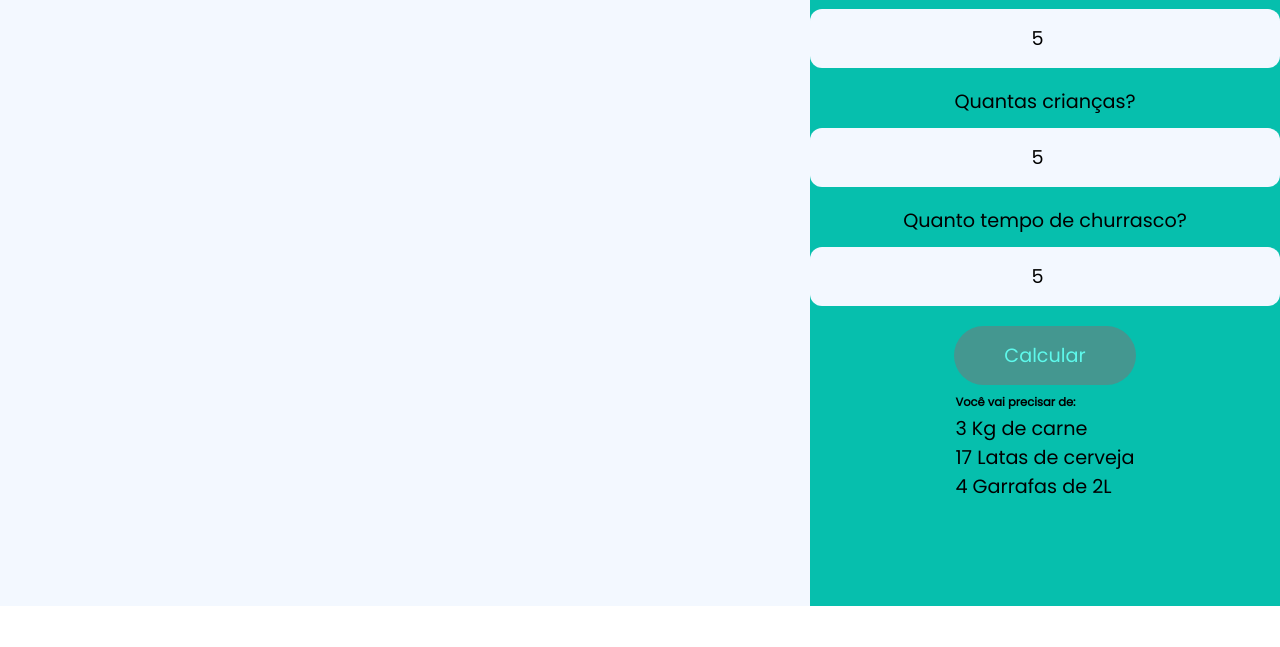
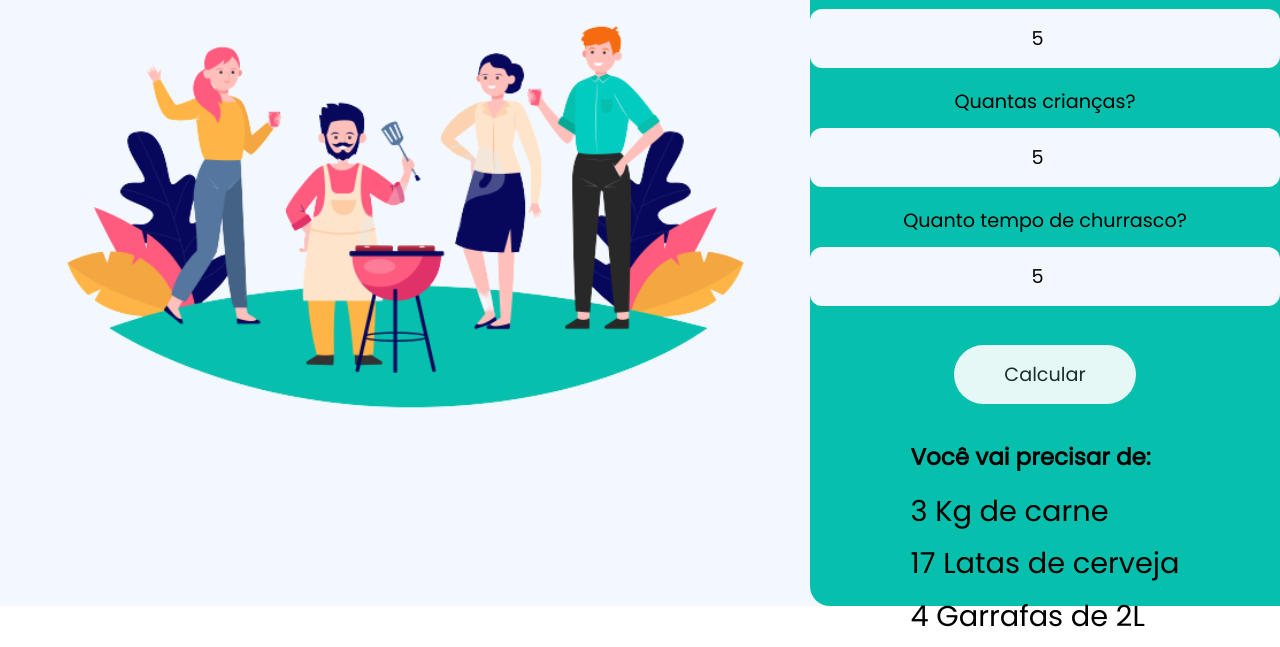
Before and after one commit to PedroHSN/churrascometro, a plain HTML site: page index.html in a window 1280 px wide. Both pictures are taken after typing "5", "5", "5" into the empty fields and a click on the button "Calcular". Shown: the part 194-841 px from the top of the page. Before the commit the page ends 800 px from the top, so only its background shows below. Drawn offline with Linux system fonts and the light colour scheme.

Commit message:
ajustes em tamanhos da font na resposta do inner, troca da imagem do projeto

```diff
--- a/script.js
+++ b/script.js
@@ -14,10 +14,10 @@ function calcular(){
   let quantidadeTotalCerveja =  cervejaPessoa(duracao.value) * adultos;
   let quantidadeTotalBebidas =  bebidasPessoa(duracao.value) * adultos + (bebidasPessoa(duracao) / 2 * criancas);
 
-  resultado.innerHTML = `<p id="voce"><strong>Você vai precisar de:<strong></p>`
-  resultado.innerHTML += `<p> ${quantidadeTotalCarne / 1000} Kg de carne</p>`
-  resultado.innerHTML += `<p> ${Math.ceil(quantidadeTotalCerveja/355)} Latas de cerveja</p>`
-  resultado.innerHTML += `<p> ${Math.ceil(quantidadeTotalBebidas/2000)} Garrafas de 2L</p>`
+  resultado.innerHTML = `<h3 class="inner" id="resposta"><strong>Você vai precisar de:<strong></h3>`
+  resultado.innerHTML += `<p class="inner"> ${quantidadeTotalCarne / 1000} Kg de carne</p>`
+  resultado.innerHTML += `<p class="inner"> ${Math.ceil(quantidadeTotalCerveja/355)} Latas de cerveja</p>`
+  resultado.innerHTML += `<p class="inner"> ${Math.ceil(quantidadeTotalBebidas/2000)} Garrafas de 2L</p>`
 }
 
 function carnePessoa(duracao){
--- a/style.css
+++ b/style.css
@@ -12,10 +12,6 @@ h1 {
   font-size: 3rem;
 }
 h2 {
-  font-size: 2rem;
-}
-
-p {
   font-size: 2rem;
 }
 
@@ -66,6 +62,7 @@ button {
   align-items: center;
   background-color: #06BFAD;
   height: 100vh;
+  border-radius: 20px 0 0 20px;
 }
 
 #titulo{
@@ -97,18 +94,26 @@ button {
 }
 
 button{
-  background-color:#4b938d ;
+  background-color:#fff ;
   padding: 15px 50px;
+  margin: 2rem;
   border-radius: 30px;
   border-style: none;
   opacity: 0.9;
-  color: #68fff2;
-
+  color: rgb(32, 32, 32);
+  cursor: pointer;
 }
 button:hover{
   transition: transform 5s ease;
   background-color: #f3f8ff;
   color: black;
   transition-delay: 0.4s;
+}
 
+.inner{
+  font-size: 3rem;
+  margin-bottom: 1rem;
 }
+#resposta{
+  font-size: 4rem;
+}
```
Also changed, not shown: imgs/6505.png (added).
